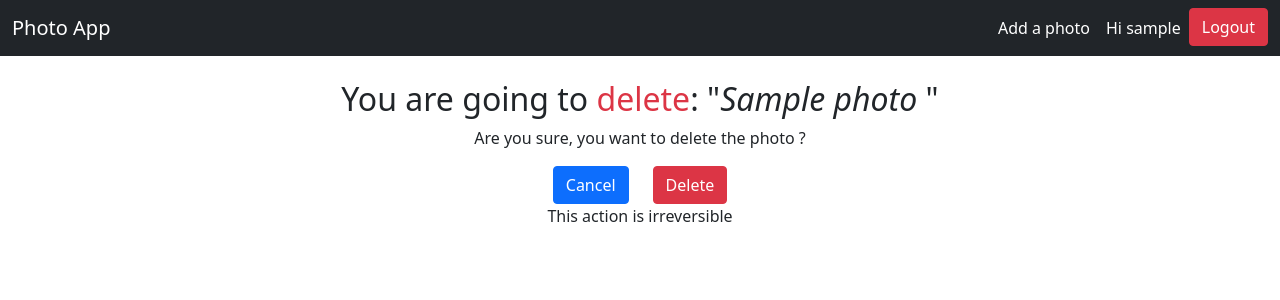
After one commit to cruelrin/photo_app, a Django app: page /photo/1/delete/ in a window 1280 px wide. The commit adds this page. Shown: the top 300 px of the page. Run offline with Django 5.2, Linux system fonts and the light colour scheme; a user stored in the database is signed in; tables that the repository leaves empty hold one stand-in row (values such as "Sample post").

Commit message:
ermissions

```diff
--- a/photoapp/models.py
+++ b/photoapp/models.py
@@ -7,5 +7,9 @@ class Photo(models.Model):
     image = models.ImageField(upload_to='images/')
     submitter = models.ForeignKey(User, on_delete=models.CASCADE)
 
+    class Meta:
+        permissions = [
+            ("can_delete", "Can delete!!!!"),
+        ]
     def __str__(self):
         return self.title
--- /dev/null
+++ b/photoapp/templates/photoapp/delete.html
@@ -0,0 +1,34 @@
+{% extends 'base.html' %}
+
+{% block body %}
+<div class="form-group mx-auto">
+  <h2 class="text-center">
+    You are going to <span class="text-danger">delete</span>: "<i
+      >{{ photo }}</i
+    >
+    "
+  </h2>
+  <p class="text-center">Are you sure, you want to delete the photo ?</p>
+  <div class="form-group">
+    <form
+      action=""
+      method="post"
+      class="d-flex flex-column align-items-center justify-content-center"
+    >
+      {% csrf_token %}
+      <div class="row">
+        <div class="col">
+          <a href="{% url 'photo:detail' photo.id %}" class="btn btn-primary"
+            >Cancel</a
+          >
+        </div>
+        <div class="col">
+          <button type="submit" class="btn btn-danger">Delete</button>
+        </div>
+      </div>
+      <p>This action is irreversible</p>
+    </form>
+  </div>
+</div>
+
+{% endblock body %}
--- a/photoapp/templates/photoapp/detail.html
+++ b/photoapp/templates/photoapp/detail.html
@@ -8,8 +8,8 @@
 {#  <p class="text-center fw-light">Uploaded on: {{photo.created}} <br> By {{photo.submitter.username}}</p>#}
   {% if user == photo.submitter %}
     <p class="text-center">
-      <span><a href="#" class="text-primary px-2">Update</a></span>
-      <span><a href="#" class="text-danger px-2">Delete</a></span>
+      <span><a href="{% url 'photo:update' photo.id  %}" class="text-primary px-2">Update</a></span>
+      <span><a href="{% url 'photo:delete' photo.id  %}" class="text-danger px-2">Delete</a></span>
     </p>
   {% endif %}
 </div>
--- a/photoapp/templates/photoapp/list.html
+++ b/photoapp/templates/photoapp/list.html
@@ -5,6 +5,7 @@
 <div class="row">
   {% for photo in photos %}
     <div class="col-lg-3 col-md-4 col-xs-6">
+        <i>{{ photo.submitter }}</i>
         <h3><a href="{% url 'photo:detail' photo.id  %}">{{ photo.title }}</a></h3>
         <img src="{{ photo.image.url }}" class="img-fluid" >
   </div>
--- a/photoapp/urls.py
+++ b/photoapp/urls.py
@@ -2,7 +2,7 @@
 from django.views.generic import TemplateView
 from django.urls import path
 
-from photoapp.views import PhotoListView, PhotoDetailView, PhotoCreateView, PhotoUpdateView
+from photoapp.views import PhotoListView, PhotoDetailView, PhotoCreateView, PhotoUpdateView, PhotoDeleteView
 
 app_name = 'photo'
 
@@ -11,4 +11,5 @@ urlpatterns = [
     path('photo/<int:pk>/', PhotoDetailView.as_view(), name='detail'),
     path('photo/create/', PhotoCreateView.as_view(), name='create'),
     path('photo/<int:pk>/update/', PhotoUpdateView.as_view(), name='update'),
+    path('photo/<int:pk>/delete/', PhotoDeleteView.as_view(), name='delete'),
 ]
--- a/photoapp/views.py
+++ b/photoapp/views.py
@@ -1,4 +1,4 @@
-from django.contrib.auth.mixins import LoginRequiredMixin, UserPassesTestMixin
+from django.contrib.auth.mixins import LoginRequiredMixin, UserPassesTestMixin, PermissionRequiredMixin
 from django.core.exceptions import PermissionDenied
 from django.shortcuts import get_object_or_404
 from django.urls import reverse_lazy
@@ -23,6 +23,7 @@ class PhotoCreateView(LoginRequiredMixin, CreateView):
     fields = ['title', 'description', 'image']
     template_name = 'photoapp/create.html'
     success_url = reverse_lazy('photo:list')
+
     def form_valid(self, form):
         form.instance.submitter = self.request.user
 
@@ -33,6 +34,7 @@ class UserIsSubmitter(UserPassesTestMixin):
     # Custom method
     def get_photo(self):
         return get_object_or_404(Photo, pk=self.kwargs.get('pk'))
+
     def test_func(self):
         if self.request.user.is_authenticated:
             return self.request.user == self.get_photo().submitter
@@ -52,3 +54,11 @@ class PhotoUpdateView(LoginRequiredMixin, OwnerMixin, UpdateView):
     model = Photo
     fields = ['title', 'description', 'image']
     success_url = reverse_lazy('photo:list')
+
+
+class PhotoDeleteView(PermissionRequiredMixin, DeleteView ):
+    # specify the model you want to use
+    model = Photo
+    success_url = reverse_lazy('photo:list')
+    template_name = 'photoapp/delete.html'
+    permission_required = 'photoapp.can_delete'
--- a/templates/navbar.html
+++ b/templates/navbar.html
@@ -20,8 +20,8 @@
         {% if user.is_authenticated %}
 
         <li class="nav-item">
-          <a class="nav-link active" href="#">Add a photo</a>
-{#          <a class="nav-link active" href="{% url 'photo:create' %}">Add a photo</a>#}
+
+          <a class="nav-link active" href="{% url 'photo:create' %}">Add a photo</a>
         </li>
         <li class="nav-item">
           <a class="nav-link active" href="#">Hi {{user.username}}</a>
```
Also changed, not shown: photoapp/migrations/0002_alter_photo_options.py (added), photoapp/migrations/0003_alter_photo_options.py (added), 1 other file.
